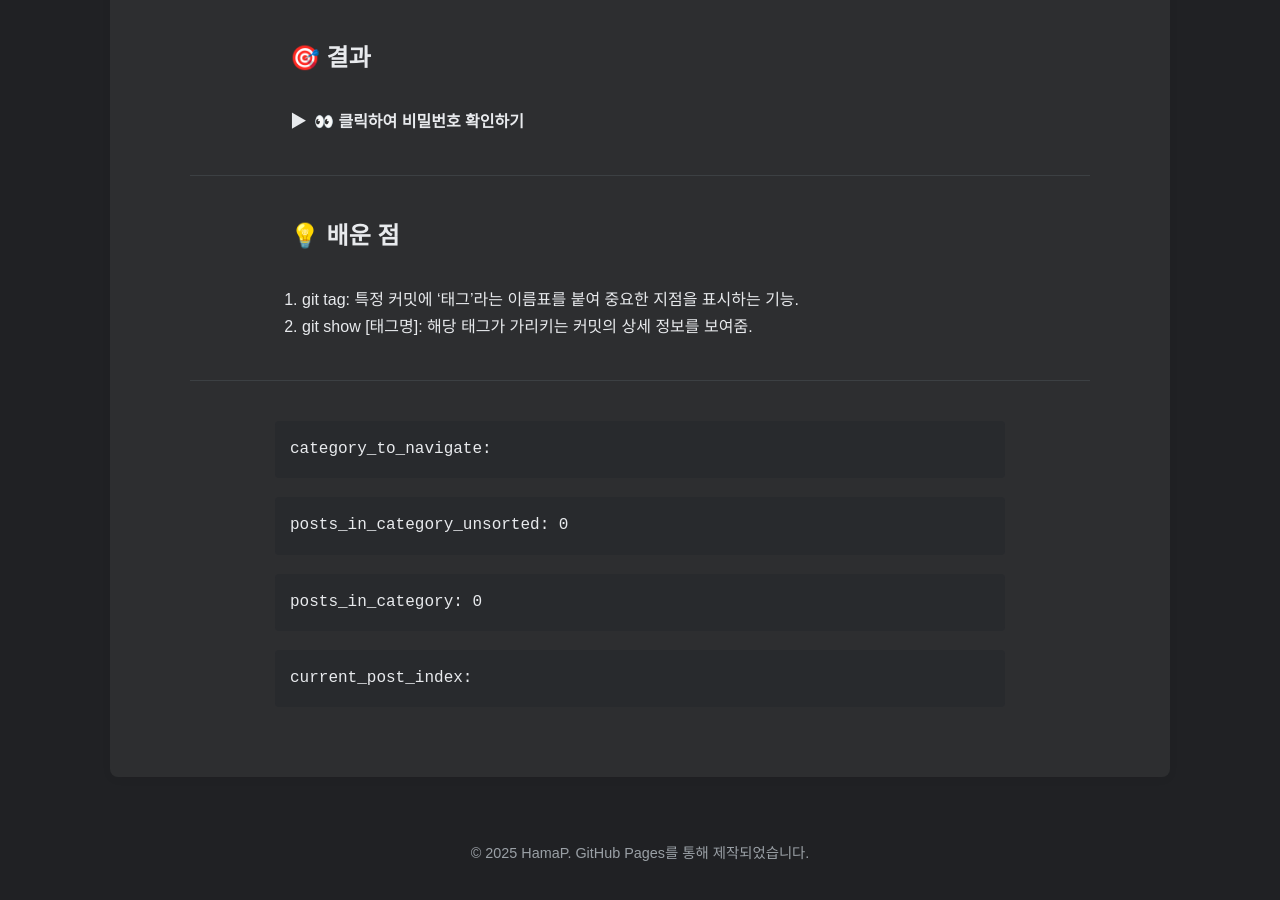
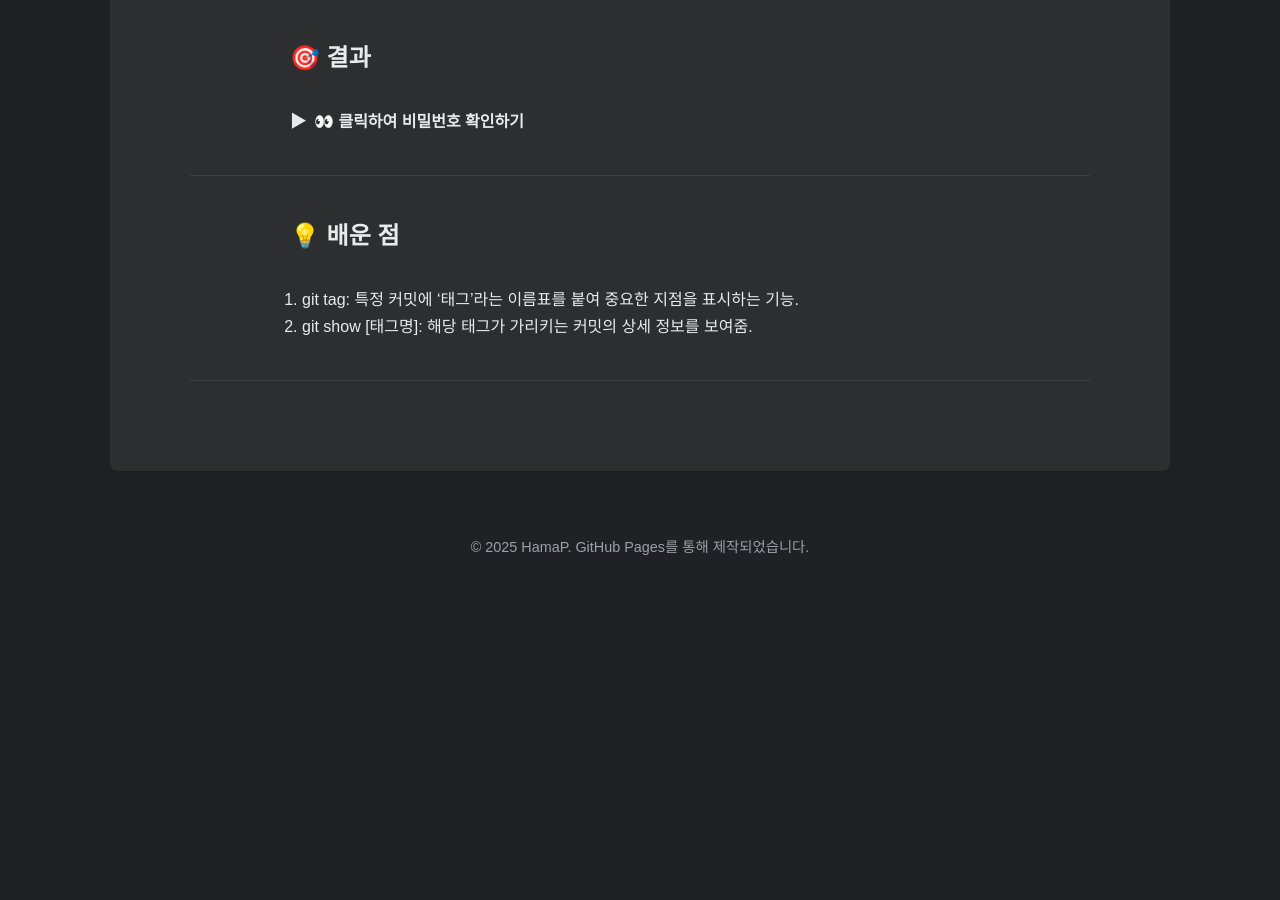
Before and after one commit to HamaP0/HamaP0.github.io, a Jekyll site: the page built from _posts/2025-07-19-bandit-level30-31.md, in a window 1280 px wide and 900 px high, scrolled down 1236 px. Built offline with Jekyll 4.4.1, drawn with Linux system fonts in a browser that asks for light colours; some web fonts are replaced; after the commit the page ends 1830 px from its top, so only the background shows below that.

Commit message:
Update post.html

```diff
--- a/_layouts/post.html
+++ b/_layouts/post.html
@@ -15,12 +15,6 @@ layout: default
     <div class="post-content">
         {{ content }}
     </div>
-
-    <!-- 디버깅: 네비게이션 카테고리 및 포스트 수 확인 -->
-    <pre>category_to_navigate: {{ category_to_navigate }}</pre>
-    <pre>posts_in_category_unsorted: {{ posts_in_category_unsorted | size }}</pre>
-    <pre>posts_in_category: {{ posts_in_category | size }}</pre>
-    <pre>current_post_index: {{ current_post_index }}</pre>
 
     {% comment %}
     ======================================================
```
